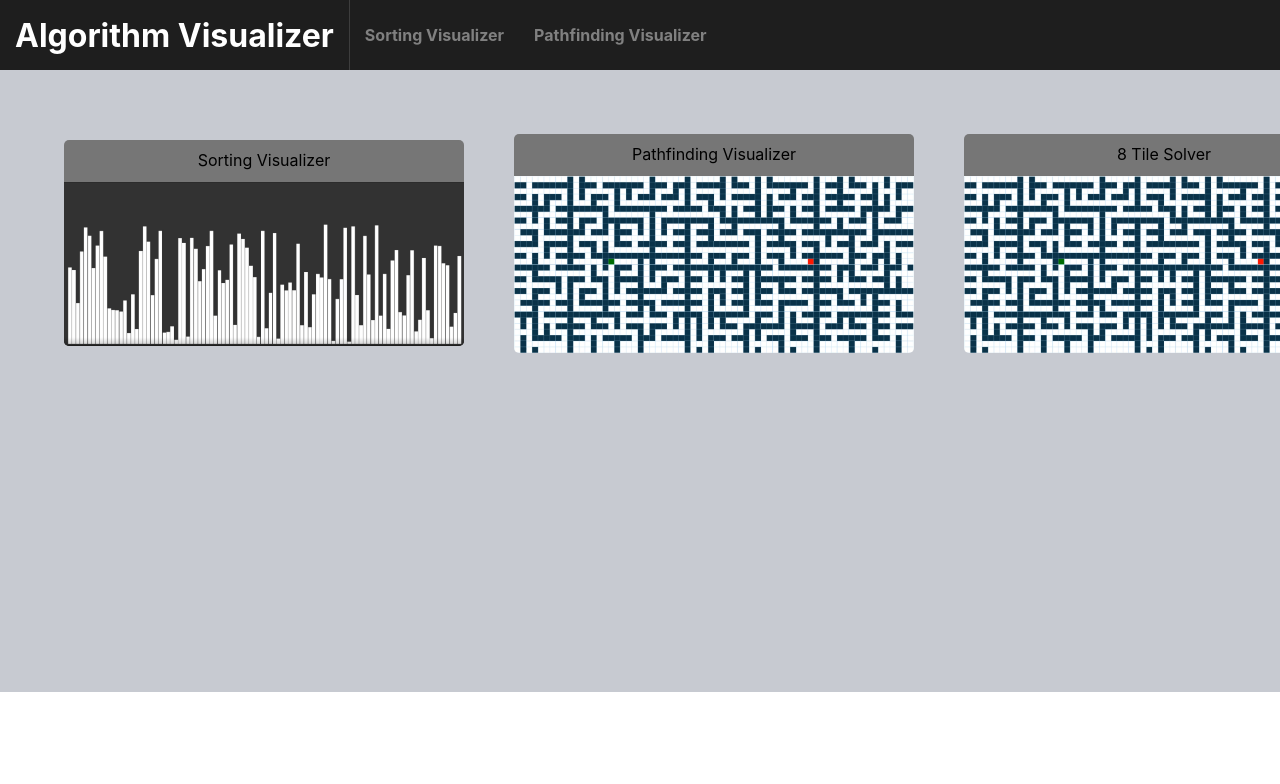
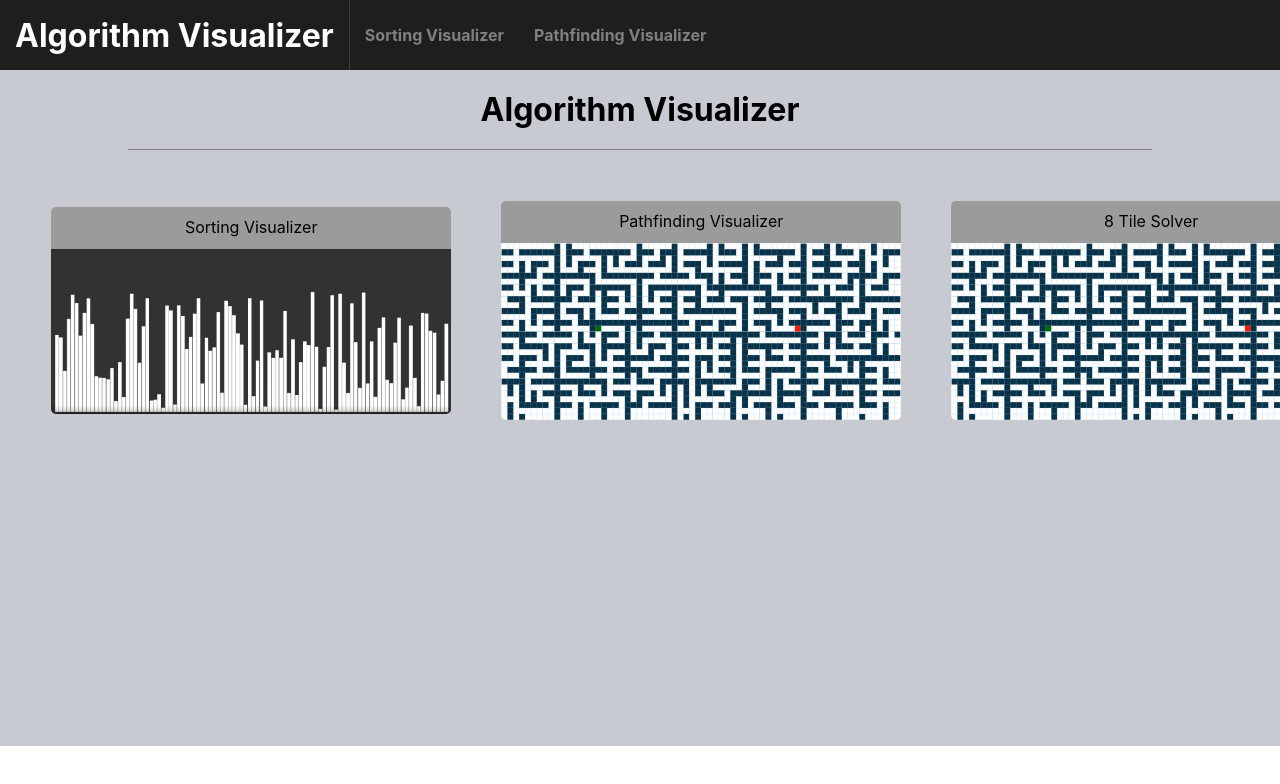
Before and after one commit to derek-le1105/algorithm-visualizers, a React (Create React App) app: page /sorting-visualizer in a window 1280 px wide. Shown: the top 784 px of the page. Built offline with nearby package versions, Linux system fonts and the light colour scheme.

Commit message:
Styling stuff

```diff
--- a/src/components/HomePage/Home.css
+++ b/src/components/HomePage/Home.css
@@ -1,13 +1,31 @@
+.main-body{
+    background-color: #C7CAD1;
+    text-align: center;
+}
+
+h1{
+    margin: 0;
+    padding: 20px 0;
+}
+
+hr{
+    height:1px;
+    border-width:0;
+    color:gray;
+    background-color:gray;
+    margin: 0 10%;
+}
+
 .module-container{
     display: grid;
-    grid-template-columns: repeat(4, 1fr);
+    grid-template-columns: repeat(3, 1fr);
     grid-template-rows: repeat(2, 1fr);
     grid-column-gap: 50px;
     grid-row-gap: 50px;
     max-height: 100%;
     max-width: 100%;
-    padding: 5%;
-    background-color: #C7CAD1;
+    padding: 4%;
+
 }
 
 @media screen and (max-width:1000px){
--- a/src/components/HomePage/Home.js
+++ b/src/components/HomePage/Home.js
@@ -11,6 +11,12 @@ const Home = () => {
   return (
     <>
       <NavBar location="home"></NavBar>
+      <div className="main-body">
+        <header>
+          <h1>Algorithm Visualizer</h1>
+          <hr></hr>
+        </header>
+
         <div className="module-container">
           <Module
             image={sort}
@@ -31,6 +37,7 @@ const Home = () => {
             link={"pathfinding-visualizer"}
           ></Module>
         </div>
+      </div>
     </>
   );
 };
--- a/src/components/HomePage/Module.css
+++ b/src/components/HomePage/Module.css
@@ -37,7 +37,7 @@
     width: 100%;
     height: 42px;
     border-radius: 5px 5px 0 0;
-    background: rgb(118, 118, 118);
+    background: rgb(155, 155, 155);
     pointer-events: none;
 }
 
--- a/src/components/Pathfinding/Pathfinding.js
+++ b/src/components/Pathfinding/Pathfinding.js
@@ -75,7 +75,6 @@ const Visualizer = () => {
   };
 
   const onMouseUp = () => {
-    console.log("false");
     if (!isFinding) setMouseHeld(false);
   };
 
```
Lines whose indentation alone changed are shown as unchanged.
